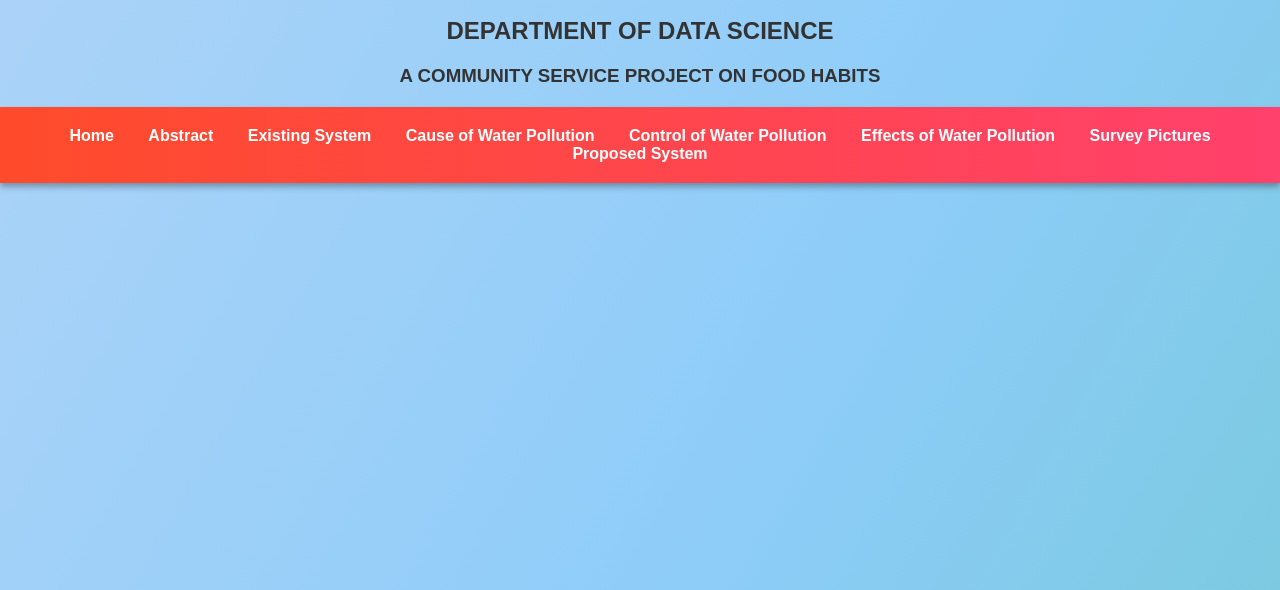
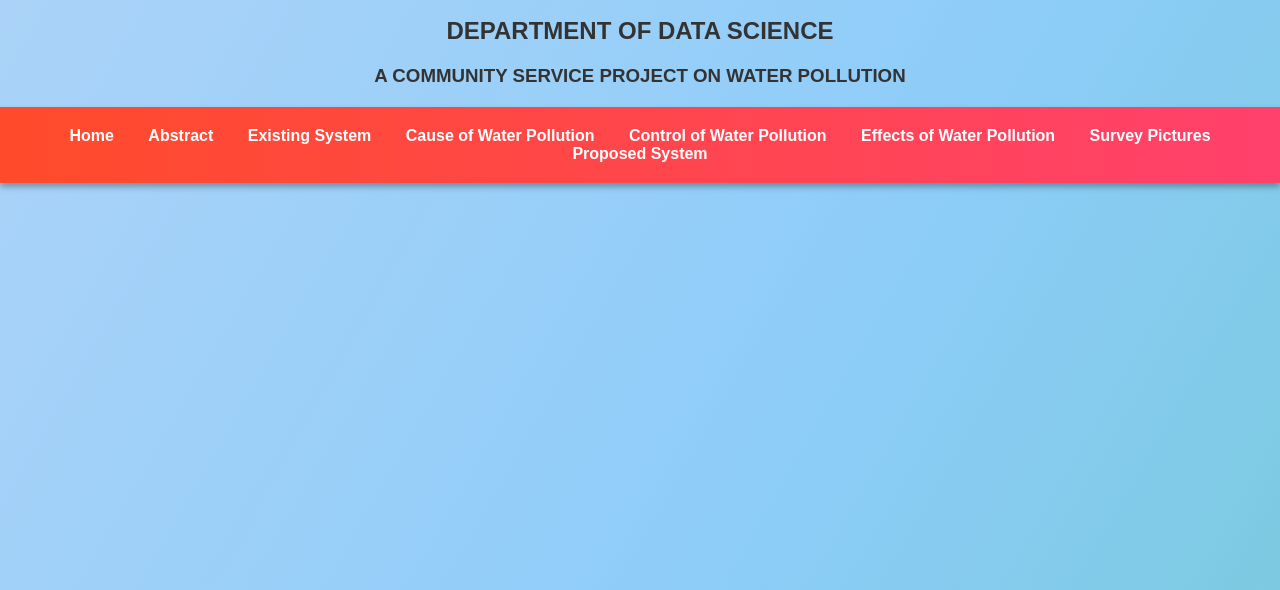
Before and after one commit to vijaymanurumvk/A11github.io, a plain HTML site: page index.html in a window 1280 px wide. Shown: the part 210-800 px from the top of the page. Drawn offline with nearby package versions, Linux system fonts and the light colour scheme.

Commit message:
Update index.html

```diff
--- a/index.html
+++ b/index.html
@@ -111,7 +111,7 @@
 <center><img src="https://allegiance-educare.in/storage/uploads/colleges/thumb/250_250_1416826958Capture123.jpg" width="200px" align = "center" alt="Geethanjali Institute of Science and Technology"></center>
         <h1>GEETHANJALI INSTITUTE OF SCIENCE AND TECHNOLOGY</h1>
         <h2><center>DEPARTMENT OF DATA SCIENCE</center></h2>
-        <h3><center>A COMMUNITY SERVICE PROJECT ON FOOD HABITS</center></h3>
+        <h3><center>A COMMUNITY SERVICE PROJECT  ON WATER POLLUTION</center></h3>
 
     <!-- Header with links to other pages -->
     <header>
```
